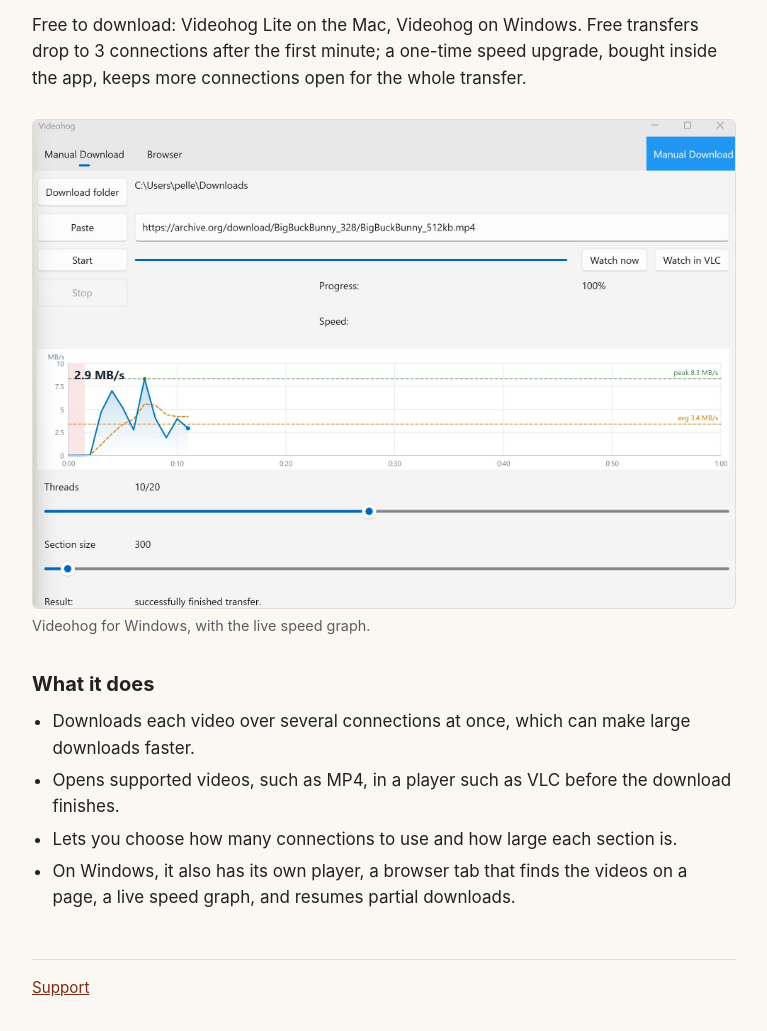
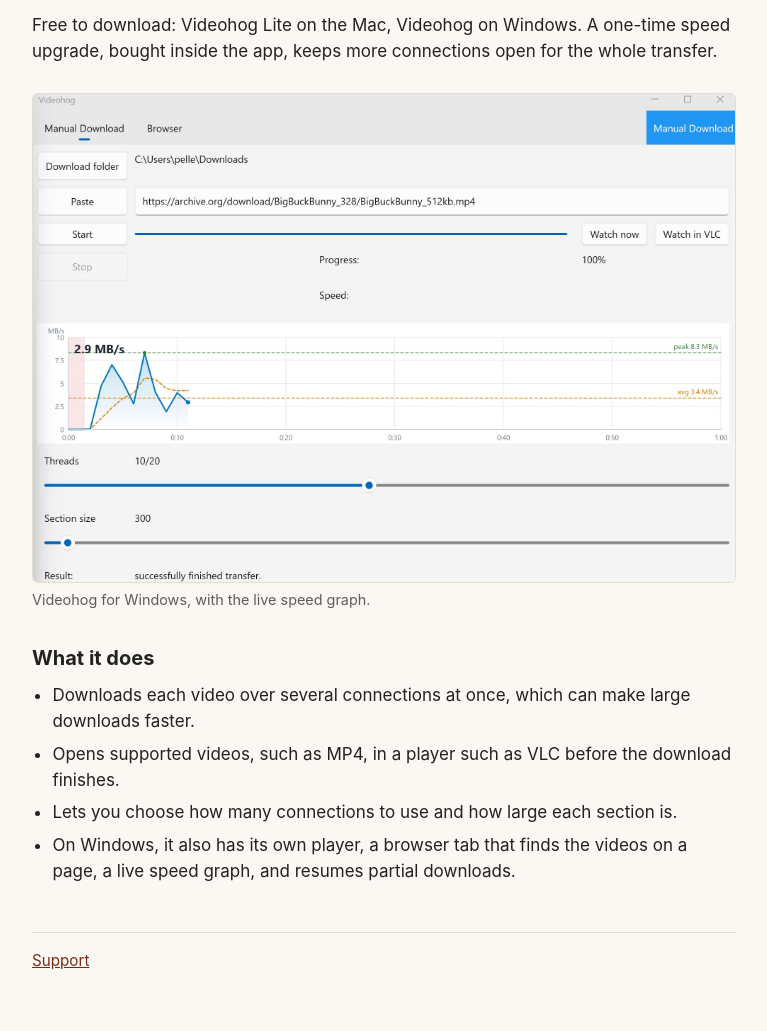
Before and after one commit to pellet/pellet.github.com, a Jekyll site: the page built from index.html, in a window 1280 px wide, cut to the strip 327-1358 px from the top of the page. Shown: the whole strip, without its empty margins (256-1023 px from the left). Built offline with Jekyll 4.4.1, drawn with Linux system fonts in a browser that asks for light colours; Markdown is read by kramdown in place of the engine named in the settings; after the commit the page ends 1332 px from its top, so only the background shows below that.

Commit message:
Remove outdated transfer timing claim from homepage

```diff
--- a/index.html
+++ b/index.html
@@ -35,7 +35,7 @@ The Microsoft link is the static badge snippet from apps.microsoft.com/badge; it
 The Mac App Store lists the free app as "Videohog Lite" and the Microsoft Store lists it as "Videohog", so this line names both.
 The upgrade is called "Videohog Transfer Speed Upgrade" on the Mac and "Speed upgrade" on Windows, so the page describes it in plain words instead of using either name.
 {% endcomment %}
-<p class="pricing">Free to download: Videohog Lite on the Mac, Videohog on Windows. Free transfers drop to 3 connections after the first minute; a one-time speed upgrade, bought inside the app, keeps more connections open for the whole transfer.</p>
+<p class="pricing">Free to download: Videohog Lite on the Mac, Videohog on Windows. A one-time speed upgrade, bought inside the app, keeps more connections open for the whole transfer.</p>
 
 {% comment %}
 This screenshot is a copy of the one on the Videohog listing in the Microsoft Store, taken on 14 November 2026.
```
